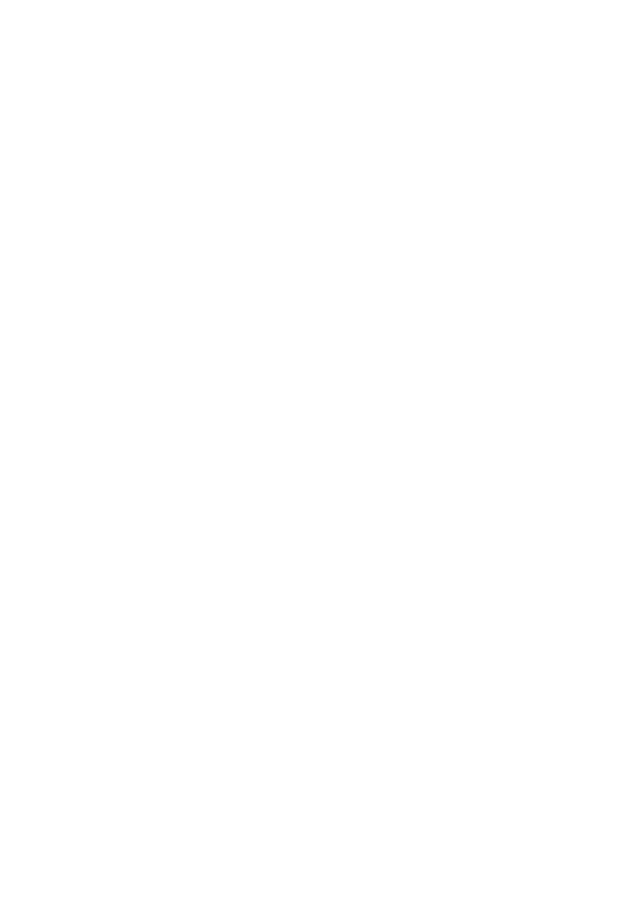
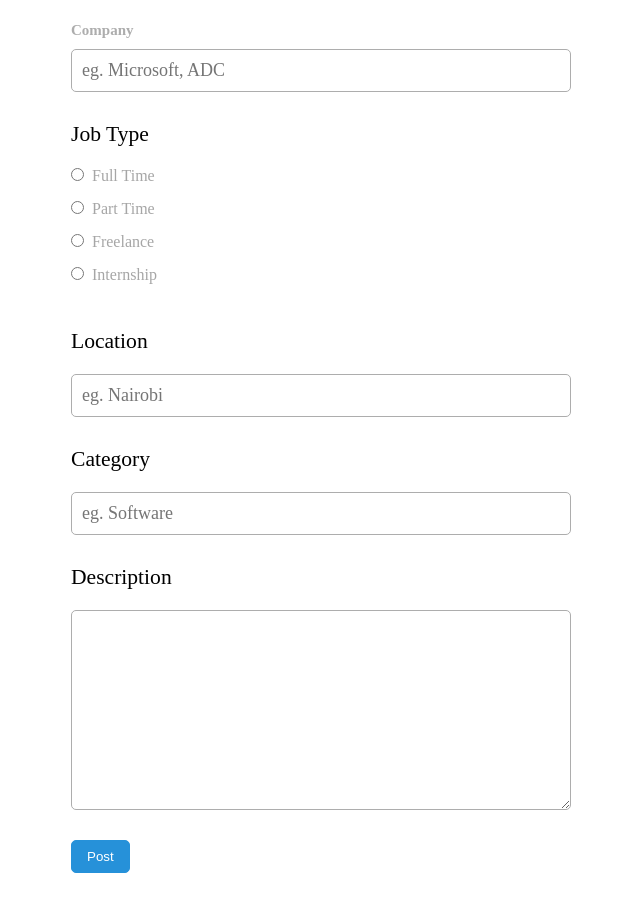
Before and after one commit to MbuguaGeorge/JobsKE, a React (Create React App) app: page /post in a window 1280 px wide. Shown: the part 260-1172 px from the top of the page, without its empty margins (129-769 px from the left). Before the commit the page ends 800 px from the top, so only its background shows below. Built offline with nearby package versions, Linux system fonts and the light colour scheme.

Commit message:
post a job page

```diff
--- a/src/App.css
+++ b/src/App.css
@@ -844,3 +844,87 @@
     color: white;
     background-color: #2691d9;
 }
+
+/* Post a job */
+
+.post{
+    margin-top: 50px;
+    margin-left: 200px;
+    margin-bottom: 50px;
+}
+
+.post h1{
+    font-family: 'Times New Roman', Times, serif;
+    font-weight: 200;
+    margin-bottom: 20px;
+}
+
+.post form ul li{
+    list-style: none;
+    display: flex;
+    flex-direction: column;
+    margin-bottom: 30px;
+}
+
+.post form input[type='text']{
+    width: 500px;
+    padding: 10px 10px;
+    border: 1px solid #adadad;
+    border-radius: 5px;
+    font-family: 'Times New Roman', Times, serif;
+    font-size: 18px;
+    color: #666666;
+    outline: none;
+}
+
+.post form ul li label{
+    font-family: 'Times New Roman', Times, serif;
+    color: #adadad;
+    font-size: 15px;
+    margin-bottom: 10px;
+    font-weight: 600;
+}
+
+.post form ul li h2{
+    font-family: 'Times New Roman', Times, serif;
+    font-weight: 500;
+    margin-bottom: 20px;
+}
+
+.post form ul li span input[type='radio']{
+    margin-right: 8px;
+    outline: none;
+}
+
+.post form ul li span{
+    font-family: 'Times New Roman', Times, serif;
+    color: #a6a6a6;
+    font-size: 16px;
+    padding-bottom: 15px;
+}
+
+.post form ul li textarea{
+    width: 500px;
+    height: 200px;
+    border: 1px solid #adadad;
+    border-radius: 5px;
+    font-family: 'Times New Roman', Times, serif;
+    font-size: 18px;
+    color: #666666;
+    outline: none;
+    padding: 10px;
+}
+
+.post form input[type='submit']{
+    padding: 8px 15px;
+    outline: none;
+    cursor: pointer;
+    border: 1px #2691d9 solid;
+    border-radius: 5px;
+    background-color: #2691d9;
+    color: white;
+}
+
+.post form input[type='submit']:hover{
+    background-color: blue;
+}
--- a/src/components/postAJob.js
+++ b/src/components/postAJob.js
@@ -1,11 +1,59 @@
 import React, {Component} from 'react';
+import {Link} from 'react-router-dom';
 
 class PostAJob extends Component{
     render(){
         return(
-            <div>
-                post a job here
-            </div>
+            <>
+                <div className='status-nav'>
+                    <Link to="/" style={{textDecoration: 'none'}}><h1>JobsKE</h1></Link>
+                </div>
+                <div className='post'>
+                    <h1>Post a job</h1>
+                    <form>
+                        <ul>
+                            <li>
+                                <label>Job Title</label>
+                                <input type='text' required
+                                    placeholder='eg. Professional UI Designer '
+                                />
+                            </li>
+                            <li>
+                                <label>Company</label>
+                                <input type='text' required
+                                    placeholder='eg. Microsoft, ADC'
+                                />
+                            </li>
+                            <li>
+                                <h2>Job Type</h2>
+                                <span><input type='radio' required />Full Time</span>
+                                <span><input type='radio' required />Part Time</span>
+                                <span><input type='radio' required />Freelance</span>
+                                <span><input type='radio' required />Internship</span>
+                            </li>
+                            <li>
+                                <h2>Location</h2>
+                                <input type='text' required
+                                    placeholder='eg. Nairobi'
+                                />
+                            </li>
+                            <li>
+                                <h2>Category</h2>
+                                <input type='text' required
+                                    placeholder='eg. Software'
+                                />
+                            </li>
+                            <li>
+                                <h2>Description</h2>
+                                <textarea/>
+                            </li>
+                        </ul>
+                        <input type='submit'
+                            value='Post'
+                        />
+                    </form>
+                </div>
+            </>
         )
     }
 }
```
